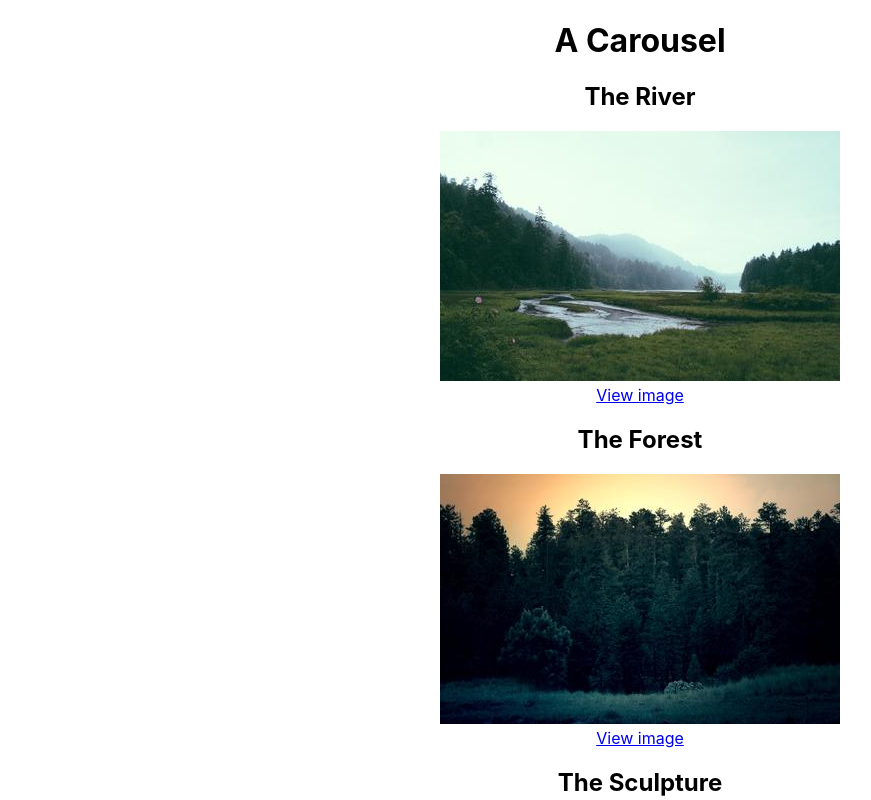
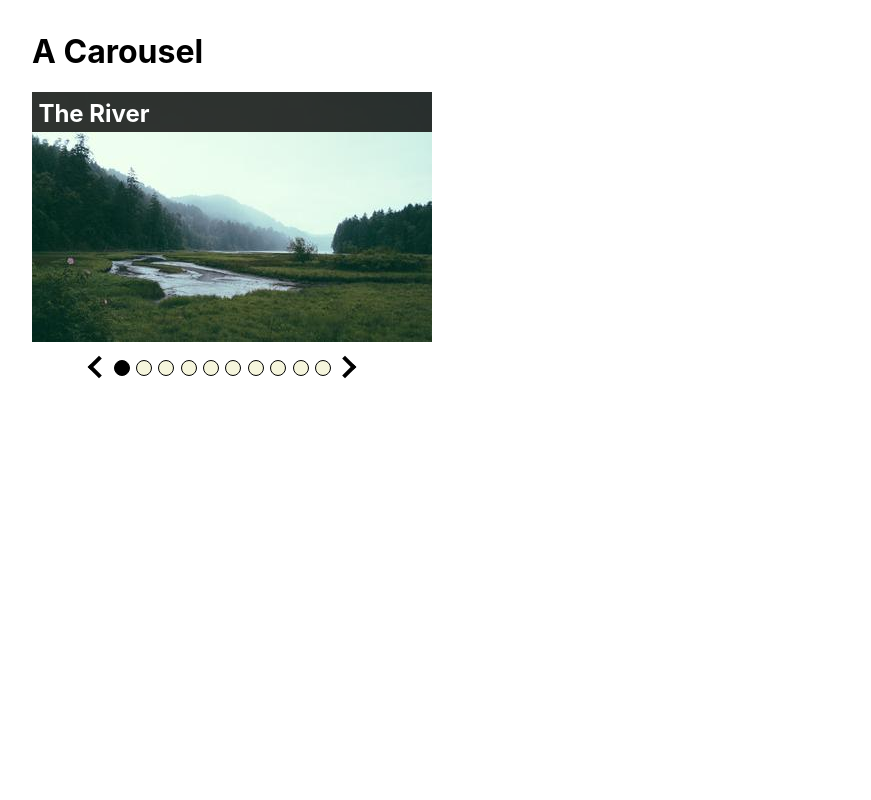
Before and after one commit to thepearson/moe-carousel-challenge, a React (Create React App) app: page / in a window 1280 px wide. Shown: the top 800 px of the page, without its empty margins (0-871 px from the left). Built offline with nearby package versions, Linux system fonts and the light colour scheme.

Commit message:
Basic carousel, playing with react-spring

```diff
--- a/package.json
+++ b/package.json
@@ -9,6 +9,7 @@
     "react": "^18.1.0",
     "react-dom": "^18.1.0",
     "react-scripts": "5.0.1",
+    "react-spring": "^9.4.5",
     "web-vitals": "^2.1.4"
   },
   "scripts": {
--- a/src/App.css
+++ b/src/App.css
@@ -1,5 +1,5 @@
 .App {
-  text-align: center;
+  margin: 2rem;
 }
 
 .App-logo {
--- a/src/App.js
+++ b/src/App.js
@@ -13,51 +13,61 @@ import Carousel from './components/Carousel';
 
 const items = [
   {
+    id: 'image1',
     title: 'The River',
     image: image1,
     url: 'https://www.example.com'
   },
   {
+    id: 'image2',
     title: 'The Forest',
     image: image2,
     url: 'https://www.example.com'
   },
   {
+    id: 'image3',
     title: 'The Sculpture',
     image: image3,
     url: 'https://www.example.com'
   },
   {
+    id: 'image4',
     title: 'The Street',
     image: image4,
     url: 'https://www.example.com'
   },
   {
+    id: 'image5',
     title: 'The Bus',
     image: image5,
     url: 'https://www.example.com'
   },
   {
+    id: 'imag6',
     title: 'The Mountain',
     image: image6,
     url: 'https://www.example.com'
   },
   {
+    id: 'image7',
     title: 'The Rain',
     image: image7,
     url: 'https://www.example.com'
   },
   {
+    id: 'image8',
     title: 'The Beach',
     image: image8,
     url: 'https://www.example.com'
   },
   {
+    id: 'image9',
     title: 'The Flags',
     image: image9,
     url: 'https://www.example.com'
   },
   {
+    id: 'image10',
     title: 'The Flower',
     image: image10,
     url: 'https://www.example.com'
--- /dev/null
+++ b/src/components/Carousel.css
@@ -0,0 +1,6 @@
+.carousel {
+  display: flex;
+  width: 25rem;
+  height: 15.625rem;
+  overflow: hidden;
+}
--- a/src/components/Carousel.jsx
+++ b/src/components/Carousel.jsx
@@ -1,15 +1,26 @@
+import './Carousel.css'
 import React from 'react'
-//import { useState } from 'react';
-import CarouselItem from './CarouselItem';
+import { useState, useRef } from 'react'
+import CarouselItem from './CarouselItem'
+import Pager from './Pager'
 
 export default function Carousel(props) {
+  const [currentIndex, setCurrentIndex] = useState(props.defaultIndex || 0)
+  const nodeRef = useRef(null)
+
+  const updateIndex = (index) => {
+    setCurrentIndex(index)
+  }
 
   return (
     <>
       <h1>A Carousel</h1>
-      <div className='carousel'>
-        {props.items.map(item => <CarouselItem title={item.title} image={item.image} url={item.url} />)}
+      <div className='carousel' ref={nodeRef}>
+        {/* <CarouselItem position="prevItem" key="prevItem" {...props.items[(currentIndex === 0) ? (props.items.length - 1) : currentIndex - 1]} />   */}
+        <CarouselItem position="currentItem" key="currentItem" {...props.items[currentIndex]} />
+        {/* <CarouselItem position="nextItem" key="nextItem" {...props.items[(currentIndex === (props.items.length - 1)) ? 0 : currentIndex + 1]} />   */}
       </div>
+      <Pager size={props.items.length} currentIndex={currentIndex} handleIndexUpdate={updateIndex} />
     </>
   )
 }
--- /dev/null
+++ b/src/components/CarouselItem.css
@@ -0,0 +1,28 @@
+.carousel-item {
+  display:grid;
+  color: #fff;
+  text-decoration: none;
+}
+
+.prevItem {
+  margin-left: -25rem;
+}
+
+.carousel-image, .carousel-overlay {
+  grid-column: 1;
+  grid-row: 1;
+}
+
+.carousel-overlay {
+  margin: 0;
+  padding: 0;
+  width: 100%;
+  height: 2.5rem;
+  background-color: rgba(0, 0, 0, 0.8)
+}
+
+.carousel-overlay > h2 {
+  color: #fff;
+  margin: 0.4rem;
+  text-decoration: none;
+}
--- a/src/components/CarouselItem.jsx
+++ b/src/components/CarouselItem.jsx
@@ -1,14 +1,29 @@
+import './CarouselItem.css'
 import React from 'react'
+import { useTransition, animated } from 'react-spring'
+
+
 
 export default function CarouselItem(props) {
-  return (
-    <>
-      <h2>{props.title}</h2>
-      <img src={props.image} alt={props.title} />
-      <div>
-        <a href={props.url}>View image</a>
-      </div>
-    </>
 
+  const transitions = useTransition({}, {
+    from: { opacity: 0 },
+    enter: { opacity: 1 },
+    leave: { opacity: 1 },
+    reverse: false,
+    reset: true
+  })
+
+  return transitions(
+    ({opacity}) => {
+      return <animated.div className={props.position} style={{ opacity: opacity.to({ range: [0.0, 1.0], output: [0, 1] }) }}>
+        <a title={`${props.title} link`} href={props.url} className="carousel-item">
+          <img className="carousel-image" src={props.image} alt={props.title} />
+          <div className="carousel-overlay">
+            <h2>{props.title}</h2>
+          </div>
+        </a>
+      </animated.div>
+    }
   )
 }
--- /dev/null
+++ b/src/components/Pager.css
@@ -0,0 +1,42 @@
+.pager {
+  list-style: none;
+  width: 25rem;
+  margin:1rem 3.5rem;
+  padding: 0;
+}
+
+.pager li {
+  margin:0 0.2rem;
+  display: inline;
+}
+
+.pager-button {
+  cursor: pointer;
+  border: 1px solid #000;
+  width: 1rem;
+  height: 1rem;
+  background-color: beige;
+  border-radius: 50%;
+}
+
+.pager-button.current {
+  background-color: black;
+}
+
+.chevron {
+  cursor: pointer;
+  background-color: transparent;
+  border-style: solid;
+	border-width: 0.25rem 0.25rem 0 0;
+	height: 1rem;
+  width: 0.45rem;
+	transform: rotate(-135deg);
+}
+
+.chevron:hover {
+  border-color: #000;
+}
+
+.chevron.right {
+  transform: rotate(45deg);
+}
--- /dev/null
+++ b/src/components/Pager.jsx
@@ -0,0 +1,19 @@
+import './Pager.css'
+import React from 'react'
+
+export default function Pager(props) {
+  return (
+    <>
+      <ul className="pager">
+        <li>
+          <button onClick={(e) => props.handleIndexUpdate((props.currentIndex === 0) ? props.size - 1 : props.currentIndex - 1)} className="chevron left"></button>
+        </li>
+        {Array(props.size).fill(0).map((_, i) => <li key={`pager${i}`}><button onClick={(e) => props.handleIndexUpdate(i)} className={(props.currentIndex === i) ? 'pager-button current' : 'pager-button'}>  </button></li>)}
+        <li>
+          <button onClick={(e) => props.handleIndexUpdate((props.currentIndex === (props.size - 1)) ? 0 : props.currentIndex + 1)}className="chevron right"></button>
+        </li>
+      </ul>
+
+    </>
+  )
+}
```
Also changed, not shown: 2 other files (tests, documents, lock files or other folders).
